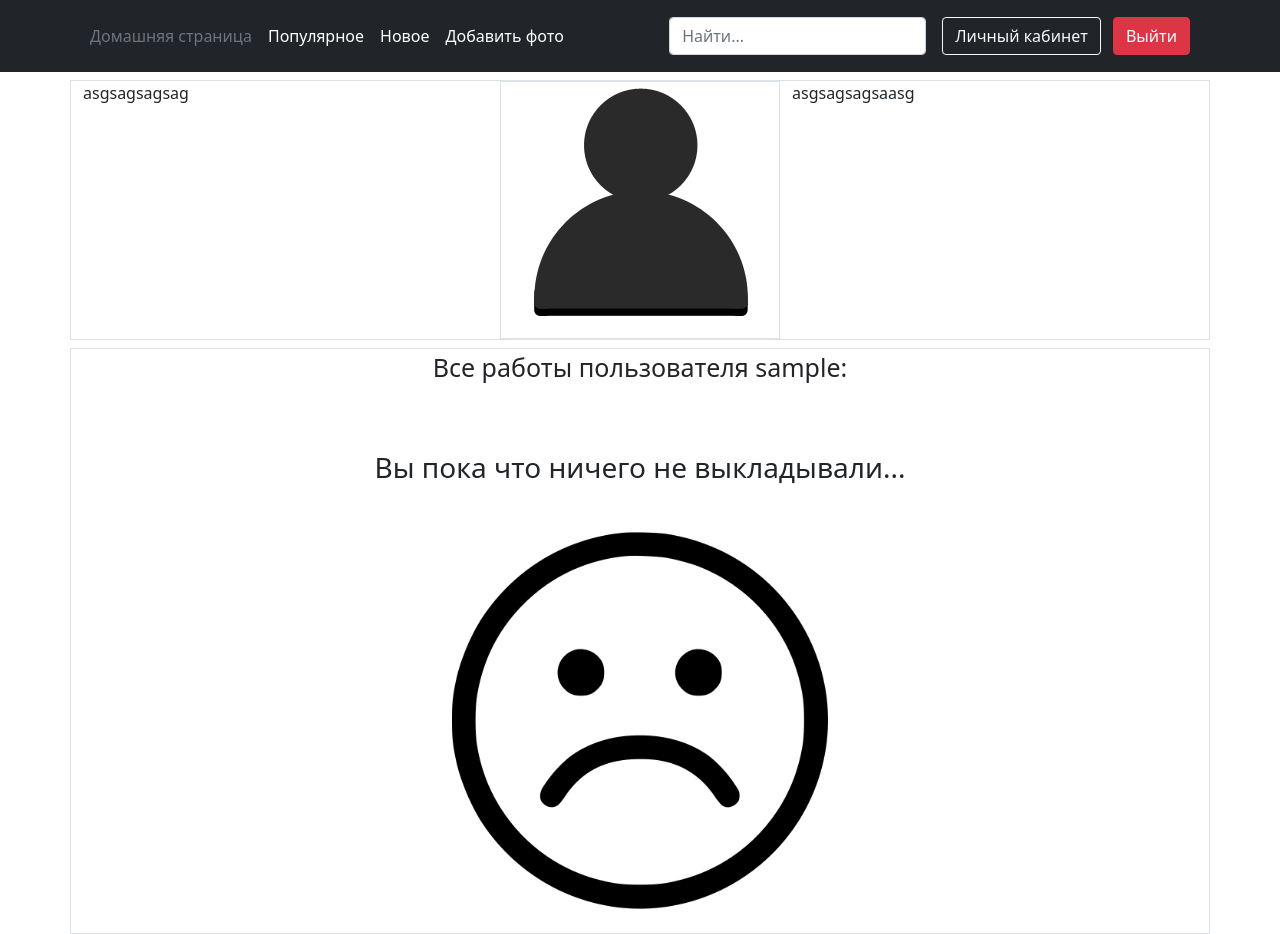
After one commit to ALittleMoron/django-image-share, a Django app: a page that uses imageShare/templates/inc/_navigate.html in a window 1280 px wide. The commit adds this page. Run offline with Django 3.2, Linux system fonts and the light colour scheme; the visitor is signed in with stand-in values (Sample User, id 1); data comes from the database, SQL or seed files in the repository; data that the repository does not hold is empty; some libraries are stand-ins or nearby versions.

Commit message:
личный кабинет пользоватлея (в процессе создания. Первые наработки внешнего вида)

```diff
--- a/imageShare/imagesApp/templates/imagesApp/imageDetail.html
+++ b/imageShare/imagesApp/templates/imagesApp/imageDetail.html
@@ -6,12 +6,6 @@
 {{image.title}}
 
 {% endblock title %}
-
-
-{% block extrastyle%}
-
-
-{% endblock %}
 
 
 {% block main %}
--- /dev/null
+++ b/imageShare/imagesApp/templates/imagesApp/userAccount.html
@@ -0,0 +1,38 @@
+{% extends 'base.html' %}
+{% load static %}
+
+
+{% block main %}
+<div class="container">
+  <div class="row my-2 border">
+    <div class="col">
+     asgsagsagsag
+    </div>
+    <div class="col border" style="max-width: 280px; text-aling: center;">
+      {% if user_icon %}
+        <img>
+      {% else %}
+        <img align="middle" style="height: auto;" src="{% static 'defaultUser.png' %}">
+      {% endif %}
+    </div>
+    <div class="col">
+      asgsagsagsaasg
+    </div>
+  </div>
+  <div class="row border justify-content-md-center">
+    <div class="row">
+      <p style="text-align: center; font-size: 25px;">Все работы пользователя {{user.username}}:</p>
+    </div>
+    {% for image in images %}
+      <div class="col-md-8" style="text-align: center; flex: 33.33%; max-width: 100px; vertical-align: middle;">
+        <a href="{{image.get_absolute_url}}" class="text-align: center">
+          <img class="card-img-top my-2" height="220px" style="height: auto;" src="{{image.image.url}}" alt="{{image.title}}">
+        </a>
+      </div>
+    {% empty %}
+      <h3 class="my-5" style="text-align: center;">Вы пока что ничего не выкладывали...</h3>
+      <img class="mb-4" style="width: 400px; height: auto;" src="{% static 'sad.png' %}">
+    {% endfor %}
+  </div>
+</div>
+{% endblock main %}
--- a/imageShare/imagesApp/urls.py
+++ b/imageShare/imagesApp/urls.py
@@ -6,7 +6,7 @@ from .views import (HomePage, Account, AddImage, UserLogin, user_logout,
 
 urlpatterns = [
     path('', HomePage.as_view(), name='imagesApp.homePage'),
-    path('account/<str:user_name>', Account.as_view(), name='imagesApp.account'),
+    path('account/<str:username>', Account.as_view(), name='imagesApp.account'),
     path('image/<int:pk>', ImageDetail.as_view(), name='imagesApp.detail'),
     path('add-image', AddImage.as_view(), name='imagesApp.addImage'),
     path('image/<int:pk>/update', ImageUpdate.as_view(), name='imagesApp.update'),
--- a/imageShare/imagesApp/views.py
+++ b/imageShare/imagesApp/views.py
@@ -15,7 +15,7 @@ from django.views.generic import (DetailView,
                                   DeleteView,
                                   FormView)
 from django.contrib import messages
-from django.contrib.auth import logout
+from django.contrib.auth import logout, get_user_model
 from django.contrib.auth.views import LoginView
 from django.contrib.auth.mixins import LoginRequiredMixin, UserPassesTestMixin
 from django.core.exceptions import PermissionDenied
@@ -65,7 +65,7 @@ class UserRegister(CreateView, FormView):
     """
     template_name = 'imagesApp/register.html'
     form_class = CustomUserCreationForm
-    success_url = '/'
+    success_url = reverse_lazy('imagesApp.login')
 
 
 class HomePage(ListView):
@@ -154,5 +154,22 @@ class ImageDelete(UserIsPublisher, DeleteView):
     success_url = '/'
 
 
-class Account(LoginRequiredMixin, View):
-    pass
+class Account(LoginRequiredMixin, ListView):
+    model = get_user_model()
+    template_name = "imagesApp/userAccount.html"
+    context_object_name = 'user'
+    paginate_by = 24
+
+    # def get_queryset(self):
+    #     publisher = self.request
+
+    #     return
+
+    def get_context_data(self, *, object_list=None, **kwargs):
+        UserModel = self.model
+        context = super().get_context_data(**kwargs)
+        user = UserModel.objects.get(username=self.kwargs['username'])
+        images = ImageWithContent.objects.filter(publisher__username=self.kwargs['username']).order_by('created_at').all()
+        context['user'] = user
+        context['images'] = images
+        return context
--- a/imageShare/templates/inc/_navigate.html
+++ b/imageShare/templates/inc/_navigate.html
@@ -39,7 +39,7 @@
 
       <div class="text-end">
         {% if request.user.is_authenticated %}
-        <a type="button" class="btn btn-outline-light me-2">Личный кабинет</a>
+        <a href="{% url 'imagesApp.account' request.user.username %}" type="button" class="btn btn-outline-light me-2">Личный кабинет</a>
         <a href="{% url 'imagesApp.logout' %}" type="button" class="btn btn-danger me-2">Выйти</a>
         {% else %}
         <a href="{% url 'imagesApp.login' %}" type="button" class="btn btn-outline-light me-2">Войти</a>
```
Also changed, not shown: README.md, imageShare/imageShare/static/defaultUser.png (added), imageShare/static/defaultUser.png (added).
